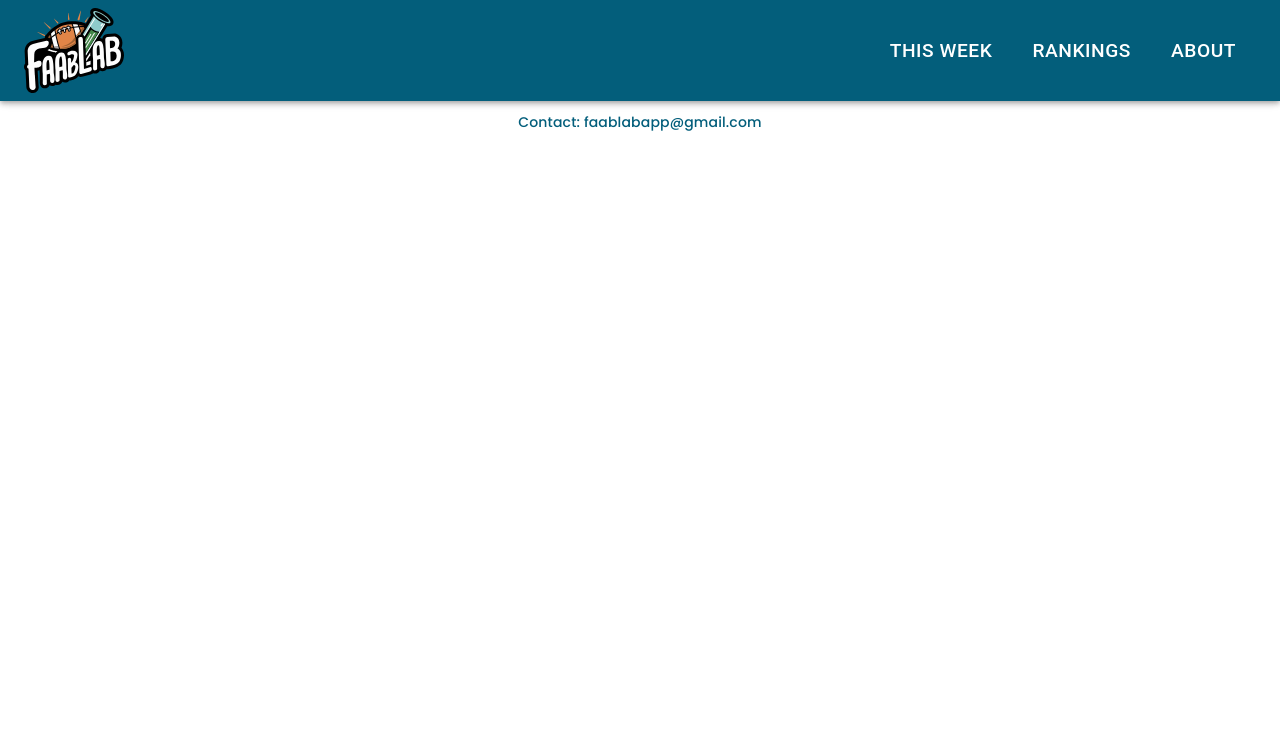
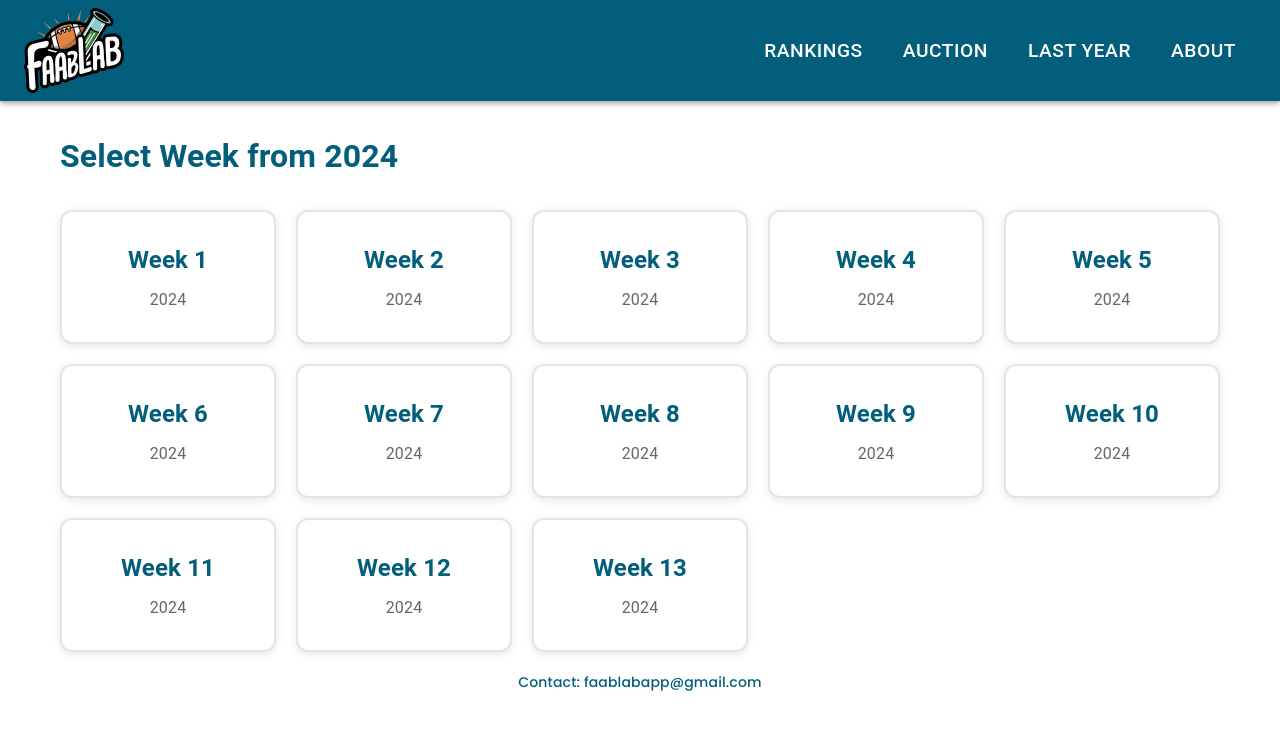
Before and after one commit to freemanwsmith3/thefaablabfrontend, a React (Create React App) app: page /history in a window 1280 px wide. Shown: the top 730 px of the page. Built offline with nearby package versions, Linux system fonts and the light colour scheme.

Commit message:
preseason changes for auction, header, demo

```diff
--- a/src/App.js
+++ b/src/App.js
@@ -2,12 +2,14 @@ import React, { useState, useEffect } from 'react';
 import { Route, Routes } from "react-router-dom";
 import Header from "./component/Header/Header";
 import Home from "./pages/Home"; // Import the separate HomeWithWk component
+import History from "./component/History/History"; // Add this import
 import FantasyProsWidget from "./component/FantasyPros/FantasyProsWidget";
 import Footer from "./component/Footer/Footer";
 import HowItWork from "./pages/HowItWork";
 import FAQS from "./component/FAQ/FAQS";
 import About from "./pages/About";
 import Auction from "./pages/Auction";
+import ThisYear from "./component/History/ThisYear"
 import { initGA, logPageView } from './analytics';
 
 function App() {
@@ -22,8 +24,12 @@ function App() {
     <div className="">
       <Header currentWk={curWk} />
       <Routes>
-        <Route exact path="/" element={<Home curWk={curWk} />} />
+        {/* <Route exact path="/" element={<Home curWk={curWk} />} /> */}
+        <Route exact path="/" element={<Auction />} />
         <Route path="/auction" element={<Auction />} />
+        <Route path="/demo" element={<Home curWk={30} />} />
+        <Route path="/history" element={<History />} />
+        <Route path="/thisyear" element={<ThisYear />} />
         <Route path="/history/:wk" element={<Home curWk={curWk} />} />
         <Route path="/rankings" element={<FantasyProsWidget />} />
         <Route path="/howitwork" element={<HowItWork />} />
--- a/src/component/Header/Header.js
+++ b/src/component/Header/Header.js
@@ -13,8 +13,11 @@ import logo from '../../assets/svg/logo.svg';
 import Typography from '@mui/material/Typography';
 
 const navItems = [
-  { name: 'This Week', path: '/' },
+  // { name: 'This Week', path: '/' },
   { name: 'Rankings', path: '/rankings' },
+  { name: 'Auction', path: '/auction' },
+  { name: 'Last Year', path: '/history' },
+  // { name: 'Previous Weeks', path: '/history' }, make this point to the ThisYear.js
   { name: 'About', path: '/about' },
 ];
 
--- /dev/null
+++ b/src/component/History/History.css
@@ -0,0 +1,107 @@
+.history-container {
+    max-width: 1200px;
+    margin: 0 auto;
+    padding: 20px;
+  }
+
+  .history-header {
+    display: flex;
+    align-items: center;
+    margin-bottom: 30px;
+    gap: 20px;
+  }
+
+  .history-header h2 {
+    margin: 0;
+    color: #035e7b;
+    font-size: 2rem;
+  }
+
+  .back-button {
+    background: #035e7b;
+    color: white;
+    border: none;
+    padding: 10px 20px;
+    border-radius: 8px;
+    cursor: pointer;
+    font-size: 1rem;
+    font-weight: 500;
+    transition: background-color 0.3s ease;
+  }
+
+  .back-button:hover {
+    background: #024a5e;
+  }
+
+  .years-grid, .weeks-grid {
+    display: grid;
+    grid-template-columns: repeat(auto-fill, minmax(250px, 1fr));
+    gap: 20px;
+    margin-top: 20px;
+  }
+
+  .weeks-grid {
+    grid-template-columns: repeat(auto-fill, minmax(200px, 1fr));
+  }
+
+  .year-card, .week-card {
+    background: white;
+    border: 2px solid #e1e5e9;
+    border-radius: 12px;
+    padding: 30px 20px;
+    text-align: center;
+    cursor: pointer;
+    transition: all 0.3s ease;
+    box-shadow: 0 2px 8px rgba(0, 0, 0, 0.1);
+  }
+
+  .year-card:hover, .week-card:hover {
+    border-color: #035e7b;
+    transform: translateY(-2px);
+    box-shadow: 0 4px 16px rgba(3, 94, 123, 0.2);
+  }
+
+  .year-card h3, .week-card h3 {
+    margin: 0 0 10px 0;
+    color: #035e7b;
+    font-size: 1.8rem;
+    font-weight: 600;
+  }
+
+  .week-card h3 {
+    font-size: 1.5rem;
+  }
+
+  .year-card p, .week-card p {
+    margin: 0;
+    color: #666;
+    font-size: 1rem;
+  }
+
+  /* Responsive design */
+  @media (max-width: 768px) {
+    .history-container {
+      padding: 15px;
+    }
+
+    .years-grid, .weeks-grid {
+      grid-template-columns: repeat(auto-fill, minmax(150px, 1fr));
+      gap: 15px;
+    }
+
+    .year-card, .week-card {
+      padding: 20px 15px;
+    }
+
+    .year-card h3, .week-card h3 {
+      font-size: 1.5rem;
+    }
+
+    .week-card h3 {
+      font-size: 1.3rem;
+    }
+
+    .history-header h2 {
+      font-size: 1.5rem;
+    }
+  }
--- /dev/null
+++ b/src/component/History/History.js
@@ -0,0 +1,45 @@
+import React from 'react';
+import { useNavigate } from 'react-router-dom';
+import './History.css'; // You'll need to create this CSS file
+
+const History = () => {
+  const navigate = useNavigate();
+
+  // Function to convert display week to actual week number for 2024
+  const getActualWeekNumber = (displayWeek) => {
+    return 28 + displayWeek; // Week 1 of 2024 = actual week 28
+  };
+
+  // Function to get weeks for 2024
+  const getWeeksFor2024 = () => {
+    // 2024 has 13 weeks in your system
+    return Array.from({ length: 13 }, (_, i) => i + 1);
+  };
+
+  const handleWeekClick = (displayWeek) => {
+    const actualWeek = getActualWeekNumber(displayWeek);
+    navigate(`/history/${actualWeek}`);
+  };
+
+  return (
+    <div className="history-container">
+      <div className="history-header">
+        <h2>Select Week from 2024</h2>
+      </div>
+      <div className="weeks-grid">
+        {getWeeksFor2024().map((week) => (
+          <div
+            key={week}
+            className="week-card"
+            onClick={() => handleWeekClick(week)}
+          >
+            <h3>Week {week}</h3>
+            <p>2024</p>
+          </div>
+        ))}
+      </div>
+    </div>
+  );
+};
+
+export default History;
--- /dev/null
+++ b/src/component/History/ThisYear.js
@@ -0,0 +1,67 @@
+import React from 'react';
+import { useNavigate } from 'react-router-dom';
+import './History.css'; // You'll need to create this CSS file
+
+const History = ({ curWk }) => {
+  const navigate = useNavigate();
+
+  // Function to convert display week to actual week number for 2025
+  const getActualWeekNumber = (displayWeek) => {
+    return 40 + displayWeek; // Week 1 of 2025 = actual week 41
+  };
+
+  // Function to get available weeks for 2025 (only before current week)
+  const getAvailableWeeksFor2025 = () => {
+    // Calculate current display week for 2025
+    const currentDisplayWeek = curWk >= 41 ? curWk - 40 : 0;
+
+    // Only show weeks before the current week
+    const maxWeek = Math.min(currentDisplayWeek - 1, 13);
+
+    // Return array of available weeks (only if maxWeek > 0)
+    return maxWeek > 0 ? Array.from({ length: maxWeek }, (_, i) => i + 1) : [];
+  };
+
+  const handleWeekClick = (displayWeek) => {
+    const actualWeek = getActualWeekNumber(displayWeek);
+    navigate(`/history/${actualWeek}`);
+  };
+
+  const availableWeeks = getAvailableWeeksFor2025();
+
+  // If no weeks are available, show a message
+  if (availableWeeks.length === 0) {
+    return (
+      <div className="history-container">
+        <div className="history-header">
+          <h2>2025 History</h2>
+        </div>
+        <div className="no-weeks-message">
+          <p>No historical weeks available yet for 2025.</p>
+        </div>
+      </div>
+    );
+  }
+
+  return (
+    <div className="history-container">
+      <div className="history-header">
+        <h2>Select Week from 2025</h2>
+      </div>
+      <div className="weeks-grid">
+        {availableWeeks.map((week) => (
+          <div
+            key={week}
+            className="week-card"
+            onClick={() => handleWeekClick(week)}
+          >
+            <h3>Week {week}</h3>
+            <p>2025</p>
+          </div>
+        ))}
+      </div>
+    </div>
+  );
+};
+
+export default History;
--- a/src/component/SingleCard/SingleCard.js
+++ b/src/component/SingleCard/SingleCard.js
@@ -164,7 +164,7 @@ const SingleCard = ({ week }) => {
       <div className="singleCard">
         {filteredData.map((item, index) => (
           <React.Fragment key={index}>
-            {((index === 2) || (index % 8 === 0 && index !== 0)) && (
+            {/* {((index === 2) || (index % 8 === 0 && index !== 0)) && (
                 <div
                 style={{
                   display: 'flex',
@@ -179,7 +179,7 @@ const SingleCard = ({ week }) => {
                   />
                 </a>
               </div>
-            )}
+            )} */}
             {index % 4 === 0 && index !== 0 && index % 8 !== 0  && (
                 <div
                 style={{
--- a/src/pages/Home.js
+++ b/src/pages/Home.js
@@ -6,11 +6,48 @@ function Home({ curWk }) {
   const { wk: urlWk } = useParams(); // Get 'wk' from URL parameters
   const week = urlWk ? parseInt(urlWk, 10) : curWk; // Use URL 'wk' if available, otherwise use curWk
 
+  // Calculate year and display week based on the week number
+  const getYearAndWeek = (weekNumber) => {
+    if (weekNumber >= 41) {
+      // 2025: weeks 41-53 map to week 1-13 of 2025
+      return {
+        year: 2025,
+        displayWeek: weekNumber - 40
+      };
+    } else if (weekNumber >= 28) {
+      // 2024: weeks 28-40 map to week 1-13 of 2024
+      return {
+        year: 2024,
+        displayWeek: weekNumber - 28
+      };
+    } else if (weekNumber >= 15) {
+      // 2023: weeks 15-27 map to week 1-13 of 2023
+      return {
+        year: 2023,
+        displayWeek: weekNumber - 15
+      };
+    } else if (weekNumber >= 2) {
+      // 2022: weeks 2-14 map to week 1-13 of 2022
+      return {
+        year: 2022,
+        displayWeek: weekNumber - 1
+      };
+    } else {
+      // For weeks before 2, assume they're from earlier years
+      // You can adjust this logic based on your needs
+      return {
+        year: 2022,
+        displayWeek: weekNumber
+      };
+    }
+  };
+
+  const { year, displayWeek } = getYearAndWeek(week);
 
   return (
     <div className='faab-container'>
       <div className='homeCard'>
-        <h3>Week {week - 40}</h3>
+        <h3>Week {displayWeek}, {year}</h3>
         <SingleCard week={week} />
       </div>
     </div>
```
Also changed, not shown: src/component/SingleCard/singleCard.css (line endings or trailing spaces), src/index.css (line endings or trailing spaces).
